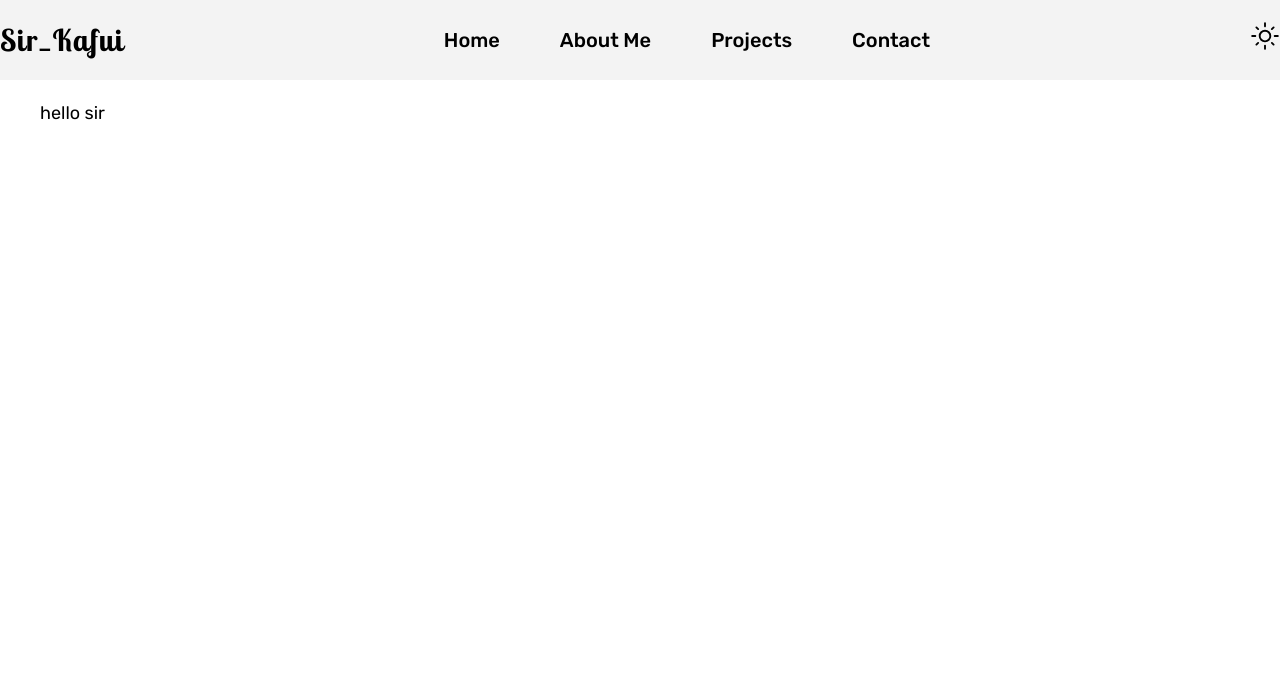
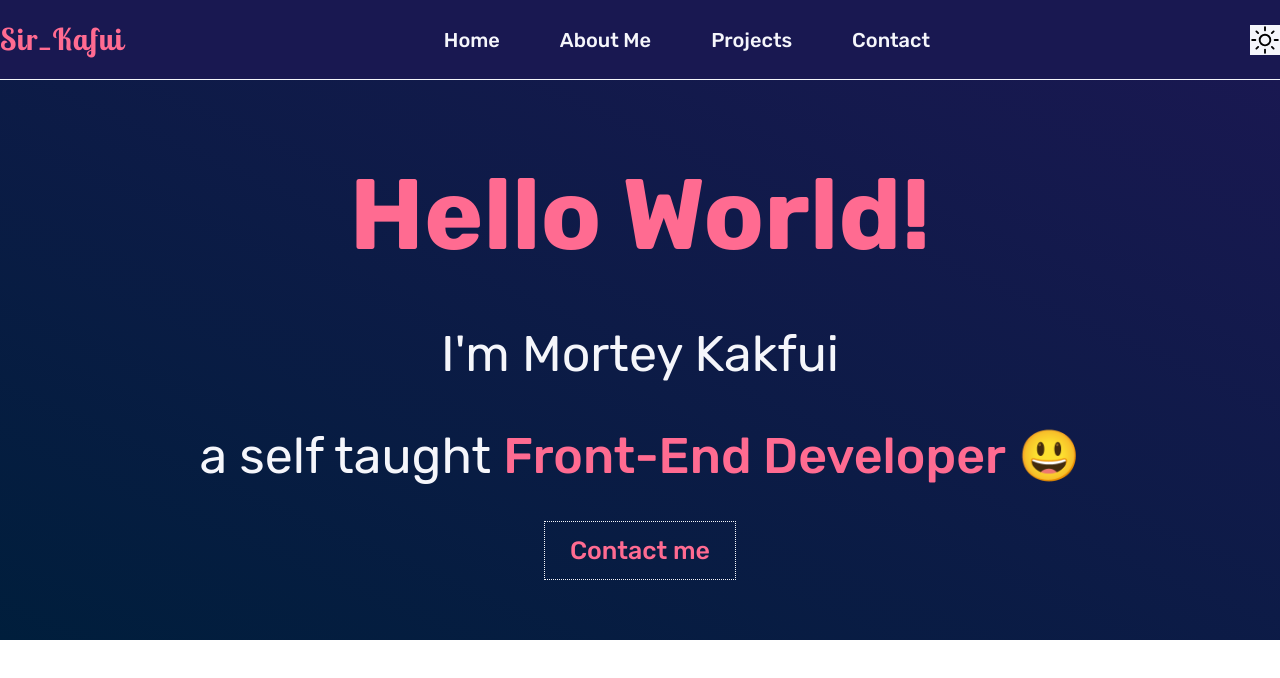
Before and after one commit to MorteyKafui/sir-kafui-portfolio, a Next.js app: page / in a window 1280 px wide. Shown: the top 678 px of the page. Built offline with nearby package versions, Linux system fonts and the light colour scheme.

Commit message:
add intro section

```diff
--- /dev/null
+++ b/components/Intro/Intro.jsx
@@ -0,0 +1,25 @@
+/* eslint-disable react/no-unescaped-entities */
+import Link from 'next/link';
+import { StyledHeader } from './IntroStyles';
+
+const Intro = () => {
+  return (
+    <StyledHeader>
+      <div className='container'>
+        <h1>Hello World!</h1>
+        <br />
+        <p>I'm Mortey Kakfui</p>
+        <br />
+        <p>
+          a self taught <span>Front-End Developer</span> 😃
+        </p>
+        <br />
+        <Link href='#contact'>
+          <a>Contact me</a>
+        </Link>
+      </div>
+    </StyledHeader>
+  );
+};
+
+export default Intro;
--- /dev/null
+++ b/components/Intro/IntroStyles.js
@@ -0,0 +1,46 @@
+import styled from 'styled-components';
+
+export const StyledHeader = styled.header`
+  background: linear-gradient(to left bottom, #191851, #001e3c);
+  height: 70vh;
+
+  .container {
+    max-width: 120rem;
+    margin: 0 auto;
+    padding: 2rem 0;
+    display: flex;
+    flex-direction: column;
+    align-items: center;
+    justify-content: center;
+    height: 100%;
+
+    h1 {
+      font-size: 10rem;
+      color: #ff6b91;
+    }
+
+    p {
+      font-size: 5rem;
+      color: #f5f6fb;
+
+      span {
+        color: #ff6b91;
+        font-weight: 500;
+      }
+    }
+
+    a {
+      display: inline-block;
+      padding: 1rem 2.5rem;
+      font-size: 2.5rem;
+      border: 1px dotted #f5f6fb;
+      color: #ff6b91;
+      font-weight: 500;
+      transition: all 0.3s ease-in;
+
+      &:hover {
+        letter-spacing: 1px;
+      }
+    }
+  }
+`;
--- a/components/Layout/LayoutStyles.js
+++ b/components/Layout/LayoutStyles.js
@@ -1,7 +1,7 @@
 import styled from 'styled-components';
 
 export const MainContainer = styled.main`
-  max-width: 120rem;
+  /* max-width: 120rem;
   margin: 0 auto;
-  padding: 2rem 0;
+  padding: 2rem 0; */
 `;
--- a/components/Navbar/Navbar.jsx
+++ b/components/Navbar/Navbar.jsx
@@ -36,7 +36,6 @@ const Navbar = () => {
             </Link>
           </li>
         </ul>
-        <div className='mode'>
         <Image
           src='/assets/icons/sun-icon.svg'
           alt='mode-icon'
@@ -44,7 +43,6 @@ const Navbar = () => {
           height={30}
         />
       </div>
-      </div>
     </StyledNavbar>
   );
 };
--- a/components/Navbar/NavbarStyles.js
+++ b/components/Navbar/NavbarStyles.js
@@ -1,9 +1,10 @@
 import styled from 'styled-components';
 
 export const StyledNavbar = styled.nav`
-  background-color: #f3f3f3;
-  color: #001e3c;
+  background-color: #191851;
+  color: #f5f6fb;
   height: 10vh;
+  border-bottom: 1px solid #f5f6fb;
 
   .container {
     max-width: 144rem;
@@ -19,6 +20,10 @@ export const StyledNavbar = styled.nav`
       font-family: 'Lobster Two', cursive;
       font-size: 3rem;
       letter-spacing: 1px;
+
+      a {
+        color: #ff6b91;
+      }
     }
 
     ul {
@@ -30,13 +35,19 @@ export const StyledNavbar = styled.nav`
       font-weight: 500;
 
       a {
+        color: #f5f6fb;
         padding: 0.5rem 2rem;
-        transition: border-bottom 0.3s ease;
+        transition: all 0.3s ease;
       }
 
       a:hover {
-        border-bottom: 1px dotted #001e3c;
+        color: #ff6b91;
+        letter-spacing: 1.5px;
       }
+    }
+
+    img {
+      background-color: #f5f6fb;
     }
   }
 `;
--- a/pages/index.js
+++ b/pages/index.js
@@ -1,5 +1,10 @@
+import Intro from '../components/Intro/Intro';
 import Layout from '../components/Layout/Layout';
 
 export default function Home() {
-  return <Layout title='Sir_Kafui | Welcome to my portfolio'>hello sir</Layout>;
+  return (
+    <Layout title='Sir_Kafui | Welcome to my portfolio'>
+      <Intro />
+    </Layout>
+  );
 }
--- a/styles/globals.js
+++ b/styles/globals.js
@@ -22,6 +22,7 @@ html, body {
 body {
   font-family: 'Rubik', sans-serif;
   font-size: 1.8rem;
+  font-weight: 400;
   line-height: 1.5;
   -webkit-font-smoothing: antialiased;
 }
```
Lines whose indentation alone changed are shown as unchanged.
